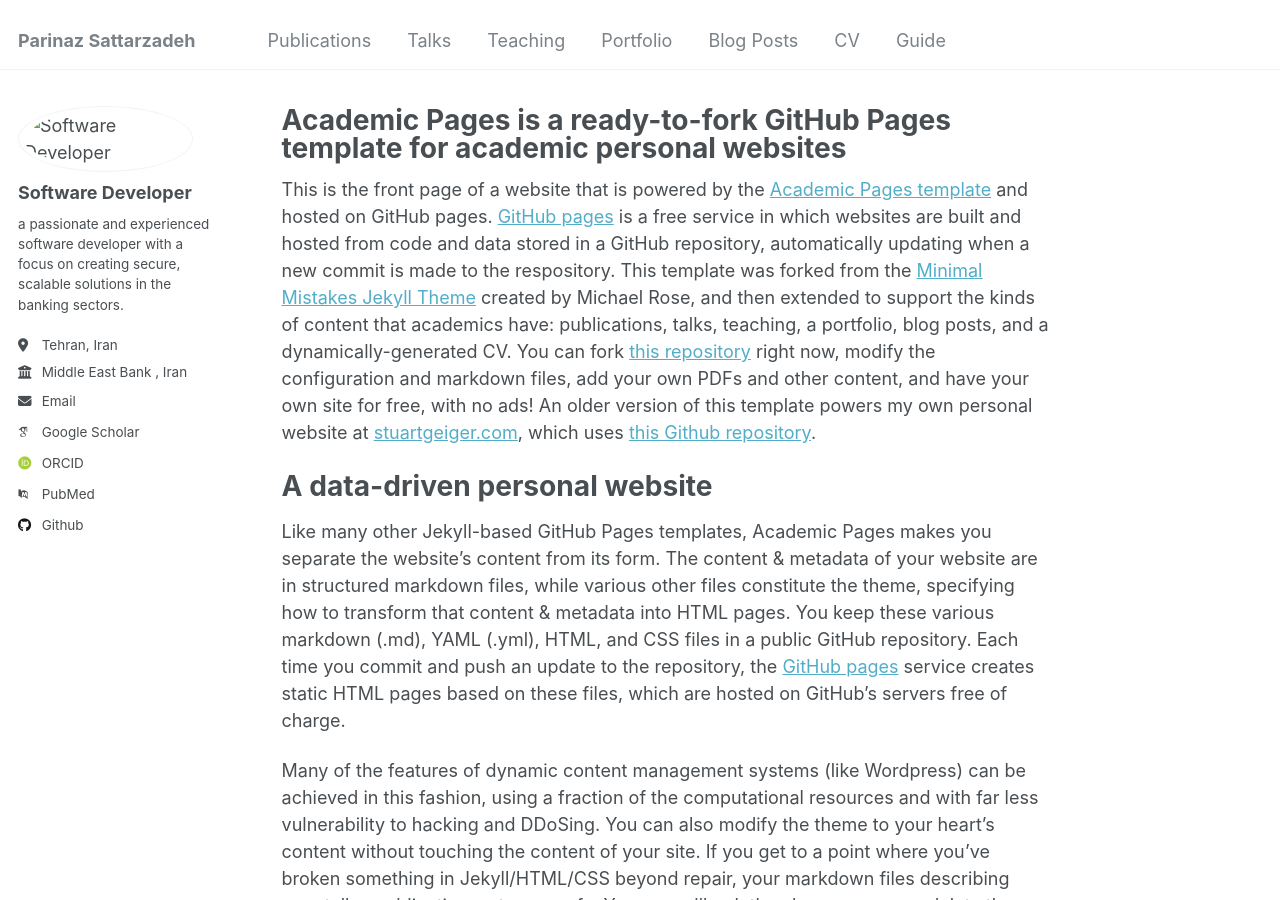
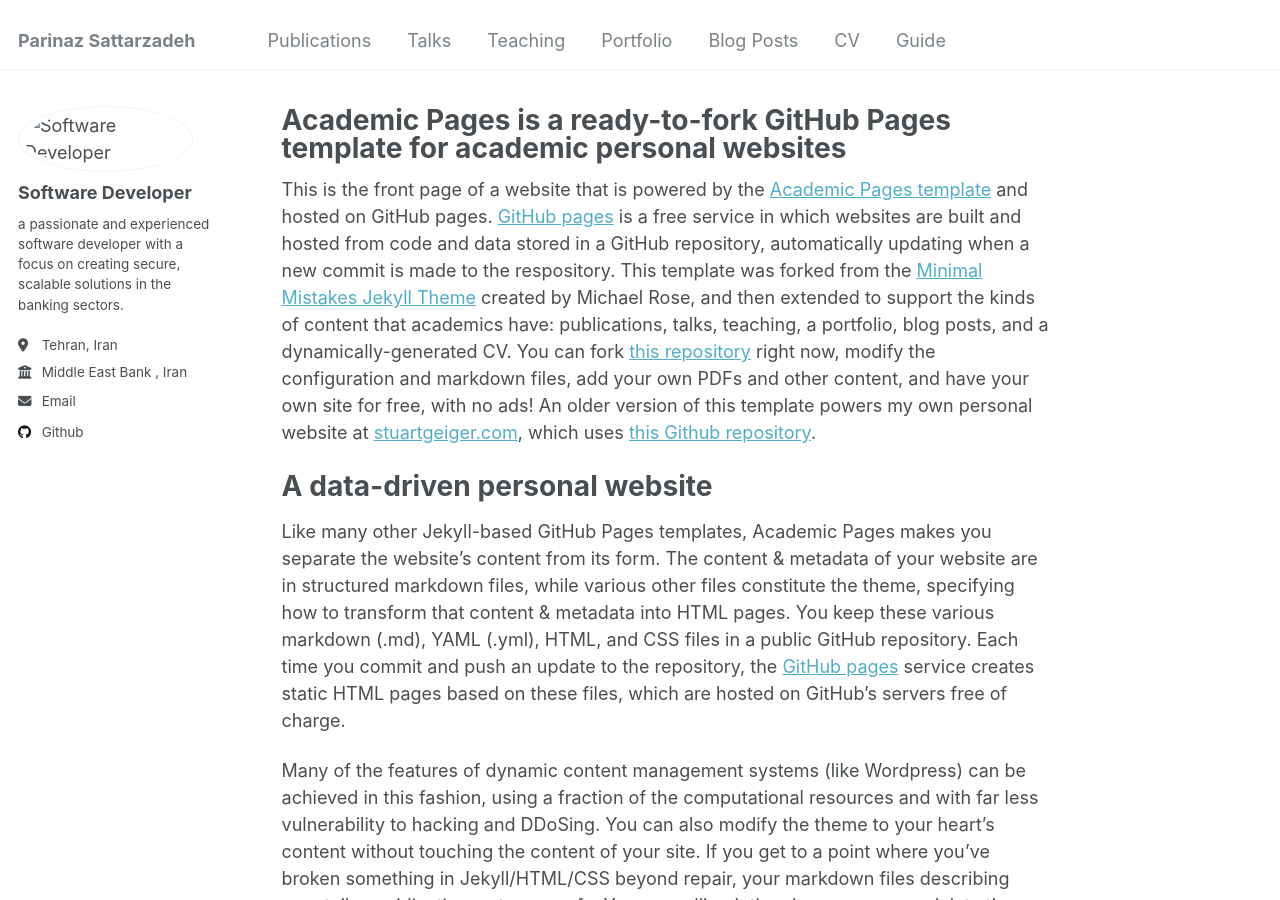
Before and after one commit to parinaz-st/parinaz-st.github.io, a Jekyll site: the page built from _pages/about.md, in a window 1280 px wide and 900 px high. Built offline with Jekyll 4.4.1, drawn with Linux system fonts in a browser that asks for light colours; some web fonts are replaced.

Commit message:
Update _config.yml

```diff
--- a/_config.yml
+++ b/_config.yml
@@ -31,21 +31,21 @@ author:
   email            : "p.sattarzadeh@gmail.com"
 
   # Academic websites
-  arxiv            : # URL - Update with the correct link to your profile
-  googlescholar    : "https://scholar.google.com/citations?user=PS_CX0AAAAAJ"
-  impactstory      : # URL
-  orcid            : "http://orcid.org/yourorcidurl"
-  semantic         : # URL
-  pubmed           : "https://www.ncbi.nlm.nih.gov/pubmed/?term=john+snow"
-  researchgate     : # URL
+  # arxiv            : # URL - Update with the correct link to your profile
+  # googlescholar    : "https://scholar.google.com/citations?user=PS_CX0AAAAAJ"
+  # impactstory      : # URL
+  # orcid            : "http://orcid.org/yourorcidurl"
+  # semantic         : # URL
+  # pubmed           : "https://www.ncbi.nlm.nih.gov/pubmed/?term=john+snow"
+  # researchgate     : # URL
 
   # Repositories and software development
-  bitbucket        : # Username - Update with your username on the site
-  codepen          : # Username
-  dribbble         : # Username
+  # bitbucket        : # Username - Update with your username on the site
+  # codepen          : # Username
+  # dribbble         : # Username
   github           : "parinaz-st"
-  kaggle           : # Username
-  stackoverflow    : # User number or user number and name (i.e., use "1" or "1/jeff-atwood")
+  # kaggle           : # Username
+  # stackoverflow    : # User number or user number and name (i.e., use "1" or "1/jeff-atwood")
 
   # Social media
   # bluesky          : "bsky.app" # Replace this with you Bluesky username
```
